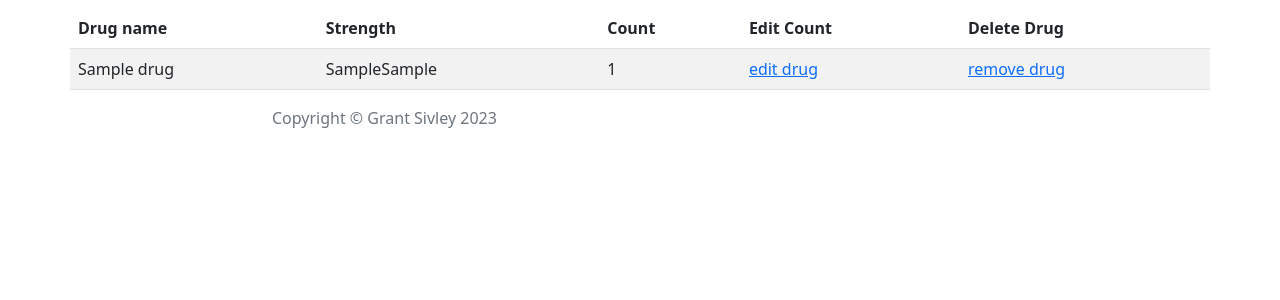
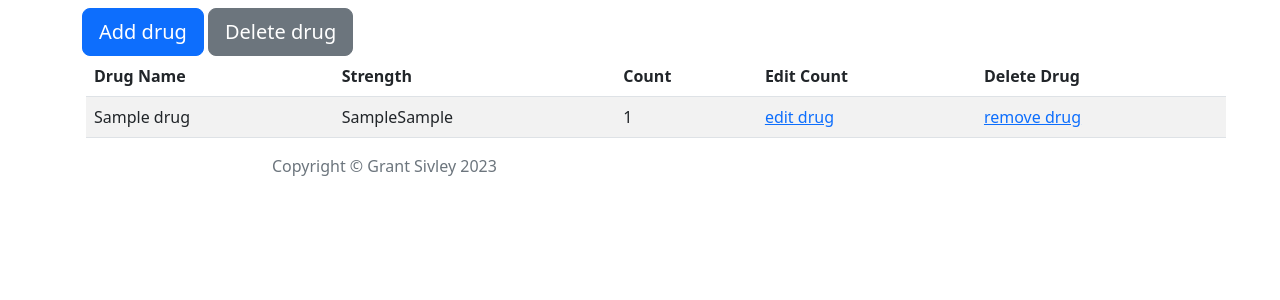
Before and after one commit to G-Sivley/pharmacy-inventory-manager, a Flask app: page / in a window 1280 px wide. Shown: the part 56-356 px from the top of the page. Run offline with Flask 2, Linux system fonts and the light colour scheme; tables that the repository leaves empty hold one stand-in row (values such as "Sample post").

Commit message:
add add drug button

```diff
--- a/templates/index.html
+++ b/templates/index.html
@@ -4,11 +4,16 @@
 
 <!-- Main Content -->
 <div class="container pt-2">
+  <div class="">
+    <button type="button" class="btn btn-primary btn-lg">Add drug</button>
+    <button type="button" class="btn btn-secondary btn-lg">Delete drug</button>
+  </div>
+
   <div class="row">
-    <table class="table table-striped">
+    <table class="table table-striped mx-3">
       <thead>
         <tr>
-          <th scope="col">Drug name</th>
+          <th scope="col">Drug Name</th>
           <th scope="col">Strength</th>
           <th scope="col">Count</th>
           <th scope="col">Edit Count</th>
```
